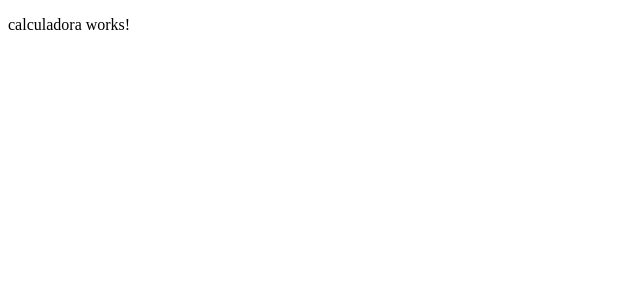
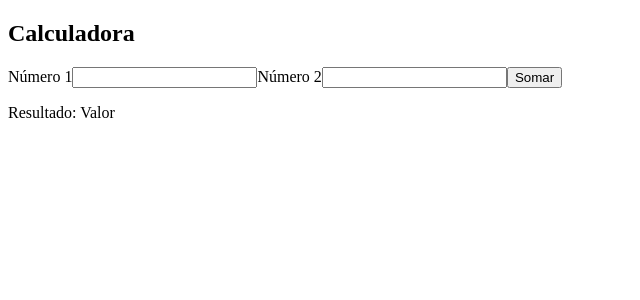
Before and after one commit to Rafalima22/Angular-Learning, an Angular app: page / in a window 1280 px wide. Shown: the top 300 px of the page, without its empty margins (0-640 px from the left). Built offline with nearby package versions, Linux system fonts and the light colour scheme.

Commit message:
primeiros passos na calculadora

```diff
--- a/src/app/app.component.ts
+++ b/src/app/app.component.ts
@@ -4,7 +4,7 @@ import { CalculadoraComponent } from './calculadora/calculadora.component'
 
 @Component({
   selector: 'app-root',
-  imports: [RouterOutlet,CalculadoraComponent],
+  imports: [CalculadoraComponent],
   templateUrl: './app.component.html',
   styleUrl: './app.component.scss'
 })
--- a/src/app/calculadora/calculadora.component.html
+++ b/src/app/calculadora/calculadora.component.html
@@ -1 +1,20 @@
-<p>calculadora works!</p>
+<div class="container">
+    <div class="form-box">
+        <form action="">
+            <h2>Calculadora</h2>
+
+            <label for="numero1">Número 1</label>
+            <input type="number" name="numero1" id="numero1">
+
+            <label for="numero2">Número 2</label>
+            <input type="number" name="numero2" id="numero2">
+
+            <button type="submit">Somar</button>
+        </form>
+
+        <div class="result-display">
+            <p>Resultado: <span id="result">Valor</span></p>
+        </div>
+    </div>
+
+</div>
```
